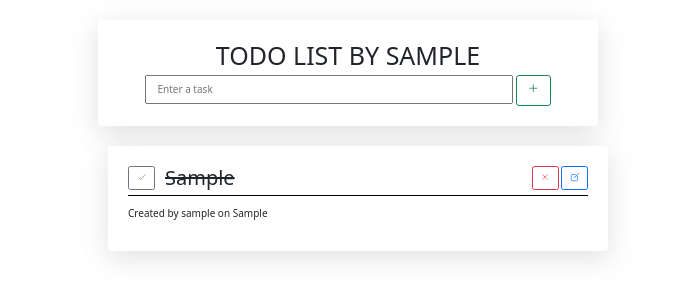
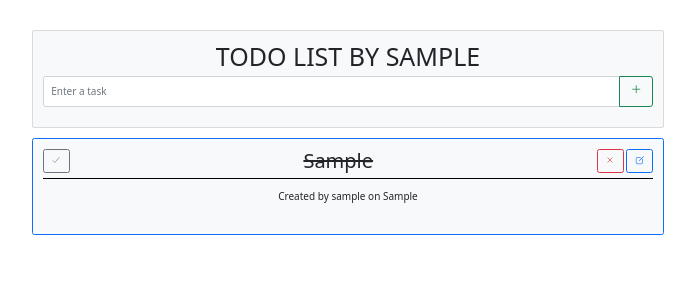
Before and after one commit to cimp08/Todo-app, a PHP site: page /todo.php in a window 1280 px wide. Shown: the part 35-336 px from the top of the page, without its empty margins (292-987 px from the left). Run offline with PHP 8.4, Linux system fonts and the light colour scheme; the visitor is signed in with stand-in values (Sample User, id 1); tables that the repository leaves empty or names only in its code hold one stand-in row (values such as "Sample post").

Commit message:
cleaning code

```diff
--- a/app/public/todo.php
+++ b/app/public/todo.php
@@ -1,60 +1,80 @@
 <?php require 'includes/views/header.php'; ?>
 <?php require 'includes/views/navbar.php'; ?>
-<?php include 'classes/todos.contr.classes.php';?>
+<?php include 'classes/todos.contr.classes.php'; ?>
 
+<main>
+  <section>
+    <div class="row text-center mb-3">
+      <div class="col-md-6 mx-auto">
+        <div class="card card-body bg-light mt-5">
           <?php
-        if (isset($_SESSION['message'])):?>
-        <div class="alert alert-<?php echo $_SESSION['msg_type']?>" role="alert">
+          if (isset($_SESSION['message'])) : ?>
+            <div class="alert alert-<?php echo $_SESSION['msg_type'] ?>" role="alert">
               <?php
               echo $_SESSION['message'];
               unset($_SESSION['message']);
               ?>
             </div>
-        <?php endif;?>
+          <?php endif; ?>
 
-<main>
-    <section class="add-section">
-        <h1 class="text-uppercase">Todo list by <?php echo $_SESSION['user_username'];?></h1>
+          <h1 class="text-uppercase">Todo list by <?php echo $_SESSION['user_username']; ?></h1>
           <form action="includes/todos.inc.php" method="post">
-        <input
-        id="taskinput"
-        class="add-section-input"
-        type="text"
-        name="task"
-        placeholder="Enter a task"
-        autocomplete="off"
-        required>
-        <button class="btn btn-outline-success btn-lg" name="submit_create" type="submit"><ion-icon name="add-outline"></ion-icon></button>
+            <div class="input-group mb-3">
+              <input class="form-control" id="taskinput" type="text" name="task" placeholder="Enter a task" autocomplete="off" required>
+              <button class="btn btn-outline-success btn-lg" name="submit_create" type="submit">
+                <ion-icon name="add-outline"></ion-icon>
+              </button>
+            </div>
           </form>
+        </div>
+      </div>
+    </div>
   </section>
 
+  <section>
+    <?php $rows = $task->setTodos(); ?>
 
-    <section class="show-section">
-        <?php $rows = $task->setTodos();?>
-
-        <?php if(!empty($rows->rowCount())) : ?>
-        <ul>
-            <?php foreach($rows as $row): ?>
-                <li class="show-section-items">
-                    <?php if (!$row['completed']):?>
-                    <a class="btn btn-outline-secondary float-start me-3" href="includes/todos.inc.php?as=notcompleted&id=<?php echo $row['todosId']?>"><ion-icon name="checkmark-outline"></ion-icon></a>
-                    <?php else: ?>
-                    <a class="btn btn-outline-secondary float-start me-3" href="includes/todos.inc.php?as=completed&id=<?php echo $row['todosId']?>"><ion-icon name="checkmark-outline"></ion-icon></a>
-                    <?php endif;?>
-                    <h2 class="task<?php echo $row['completed'] ? ' text-decoration-line-through' : '' ?>"><?php echo $row['task'];?></h2>
-                    <a class="btn btn-outline-primary float-end" href="todoupdate.php?edit=<?php echo $row['todosId']?>"><ion-icon name="create-outline"></ion-icon></a>
-                    <button type="button" class="btn btn-outline-danger float-end me-1" data-bs-toggle="modal" data-bs-target="#deleteModal"><ion-icon name="close-outline"></ion-icon></button>
-                    <p class="created">Created by <?php echo $row['users_username']?> on <?php echo $row['created']?></p>
+    <?php if (!empty($rows->rowCount())) : ?>
+      <?php foreach ($rows as $row) : ?>
+        <div class="row text-center mt-2">
+          <div class="col-md-6 mx-auto">
+            <div class="card card-body bg-light border-primary">
+              <ul class="list-unstyled">
+                <li>
+                  <?php if (!$row['completed']) : ?>
+                    <a class="btn btn-outline-secondary float-start me-3" href="includes/todos.inc.php?as=notcompleted&id=<?php echo $row['todosId'] ?>">
+                      <ion-icon name="checkmark-outline"></ion-icon>
+                    </a>
+                  <?php else : ?>
+                    <a class="btn btn-outline-secondary float-start me-3" href="includes/todos.inc.php?as=completed&id=<?php echo $row['todosId'] ?>">
+                      <ion-icon name="checkmark-outline"></ion-icon>
+                    </a>
+                  <?php endif; ?>
+                  <h2 class="task<?php echo $row['completed'] ? ' text-decoration-line-through' : '' ?>"><?php echo $row['task']; ?></h2>
+                  <a class="btn btn-outline-primary float-end" href="todoupdate.php?edit=<?php echo $row['todosId'] ?>">
+                    <ion-icon name="create-outline"></ion-icon>
+                  </a>
+                  <button type="button" class="btn btn-outline-danger float-end me-1" data-bs-toggle="modal" data-bs-target="#deleteModal">
+                    <ion-icon name="close-outline"></ion-icon>
+                  </button>
+                  <p class="created">Created by <?php echo $row['users_username'] ?> on <?php echo $row['created'] ?></p>
                 </li>
+              </ul>
+            </div>
+          </div>
+        </div>
       <?php endforeach; ?>
-        </ul>
-        <?php else: ?>
-        <div class="show-section-items center">
-            <ion-icon class="calendar" name="calendar-clear-outline"></ion-icon>
-            <p class="notask">No tasks added </p>
-            <a class="add-link" href="#taskinput">Add a task <span class="add-plus">+</span></a>
+    <?php else : ?>
+      <div class="row">
+        <div class="col-md-6 mx-auto">
+          <div class="card card-body bg-light mt-2 text-center">
+            <ion-icon class="calendar mx-auto" name="calendar-clear-outline"></ion-icon>
+            <p>No tasks added </p>
+            <a class="link-success" href="#taskinput">Add a task +</a>
           </div>
-        <?php endif;?>
+        </div>
+      </div>
+    <?php endif; ?>
   </section>
 </main>
 
@@ -71,15 +91,10 @@
       </div>
       <div class="modal-footer">
         <button type="button" class="btn btn-secondary" data-bs-dismiss="modal">Close</button>
-        <a href="includes/todos.inc.php?delete=<?php echo $row['todosId']?>" type="button" class="btn btn-danger">Delete</a>
+        <a href="includes/todos.inc.php?delete=<?php echo $row['todosId'] ?>" type="button" class="btn btn-danger">Delete</a>
       </div>
     </div>
   </div>
 </div>
 
-
-
-
-
-
 <?php require 'includes/views/footer.php'; ?>
```
Lines whose indentation alone changed are shown as unchanged.
